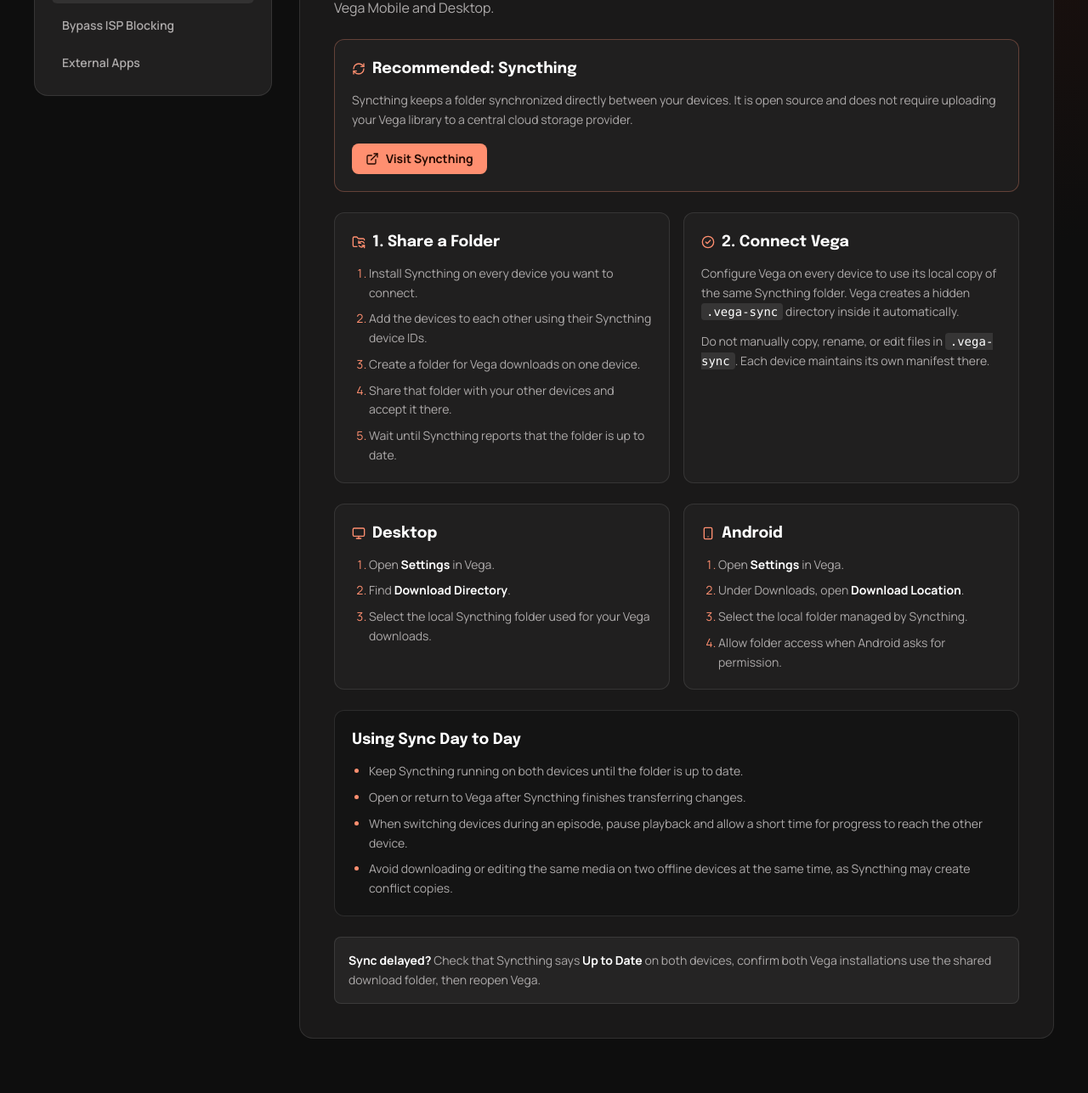
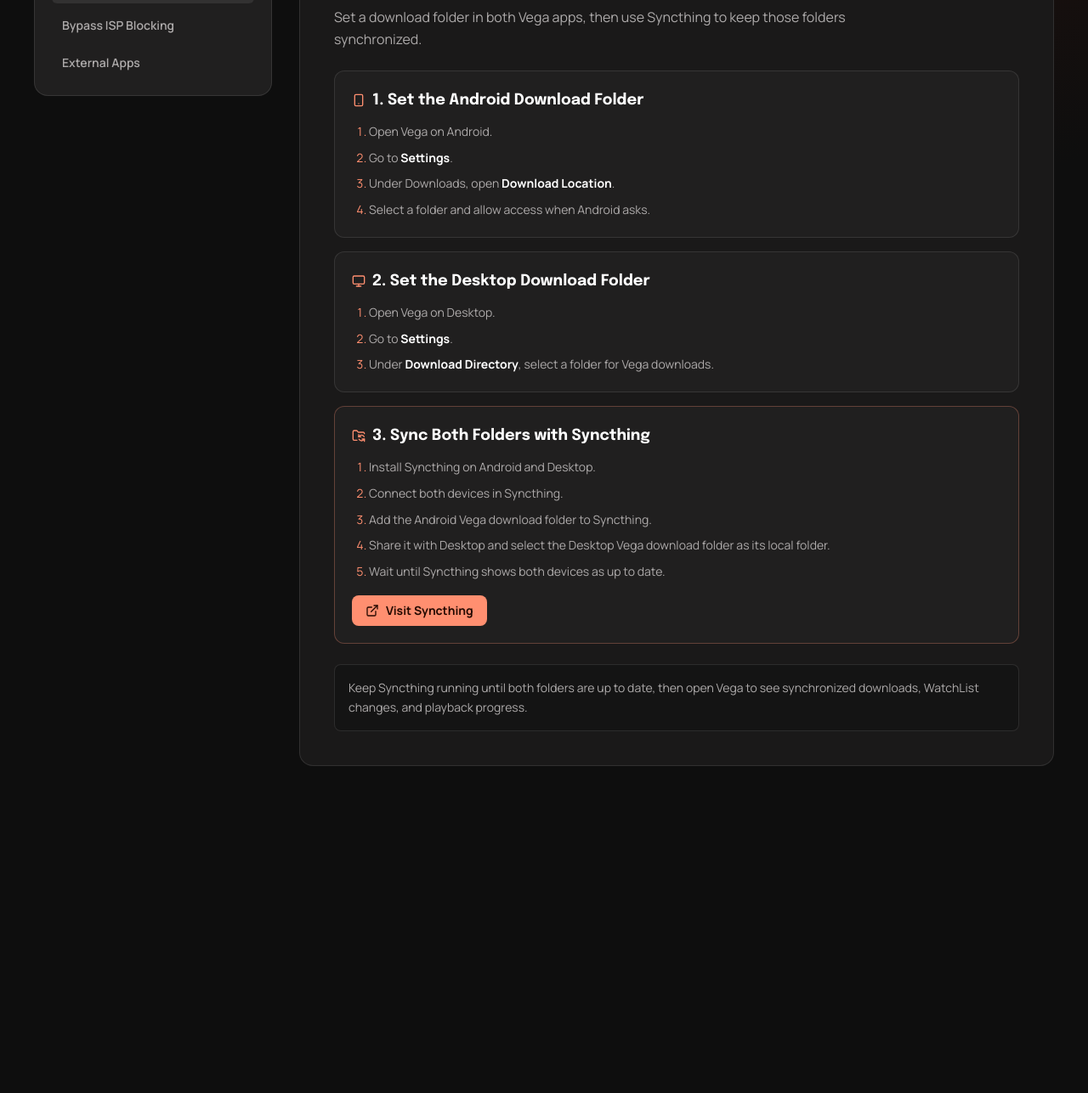
Before and after one commit to vega-org/vega-site, an Astro site: page /guide/cross-device-sync in a window 1280 px wide. Shown: the part 346-1633 px from the top of the page at 85% size. After the commit the page ends 1312 px from the top, so only its background shows below. Built offline with nearby package versions, Linux system fonts and the light colour scheme; Astro itself is replaced by a stand-in of ours.

Commit message:
docs: simplify cross-device sync guide

```diff
--- a/src/components/guide/sections/CrossDeviceSyncSection.astro
+++ b/src/components/guide/sections/CrossDeviceSyncSection.astro
@@ -1,12 +1,5 @@
 ---
-import {
-  CheckCircle2,
-  ExternalLink,
-  FolderSync,
-  Monitor,
-  RefreshCw,
-  Smartphone,
-} from "@lucide/astro";
+import { ExternalLink, FolderSync, Monitor, Smartphone } from "@lucide/astro";
 
 const syncthingUrl = "https://syncthing.net/";
 ---
@@ -25,138 +18,92 @@
   <h2
     class="mt-4 font-headline text-[clamp(1.8rem,3.6vw,2.6rem)] font-black tracking-tight text-white"
   >
-    Keep Vega in Sync Across Your Devices
+    Sync Vega Between Android and Desktop
   </h2>
 
   <p class="mt-3 max-w-[72ch] text-base leading-relaxed text-vega-muted">
-    Vega synchronizes through your download folder. Share that folder between
-    your devices to keep downloaded media, Continue Watching progress, and
-    WatchList changes available across Vega Mobile and Desktop.
+    Set a download folder in both Vega apps, then use Syncthing to keep those
+    folders synchronized.
   </p>
 
-  <article
-    class="mt-6 rounded-xl border border-vega-accent/30 bg-vega-surface-hi p-5"
-  >
-    <div class="inline-flex items-center gap-2 text-white">
-      <RefreshCw class="h-4 w-4 text-vega-accent" aria-hidden="true" />
-      <h3 class="font-headline text-lg font-bold">Recommended: Syncthing</h3>
-    </div>
-    <p class="mt-3 text-sm leading-relaxed text-vega-muted">
-      Syncthing keeps a folder synchronized directly between your devices. It is
-      open source and does not require uploading your Vega library to a central
-      cloud storage provider.
-    </p>
-    <a
-      class="mt-4 inline-flex items-center gap-2 rounded-lg bg-vega-accent px-4 py-2 text-sm font-bold text-[#240900] transition hover:-translate-y-0.5"
-      href={syncthingUrl}
-      target="_blank"
-      rel="noreferrer"
-    >
-      <ExternalLink class="h-4 w-4" aria-hidden="true" />
-      Visit Syncthing
-    </a>
-  </article>
-
-  <div class="mt-6 grid gap-4 md:grid-cols-2">
+  <div class="mt-6 space-y-4">
     <article class="rounded-xl border border-white/10 bg-vega-surface-hi p-5">
       <div class="inline-flex items-center gap-2 text-white">
-        <FolderSync class="h-4 w-4 text-vega-accent" aria-hidden="true" />
-        <h3 class="font-headline text-lg font-bold">1. Share a Folder</h3>
+        <Smartphone class="h-4 w-4 text-vega-accent" aria-hidden="true" />
+        <h3 class="font-headline text-lg font-bold">
+          1. Set the Android Download Folder
+        </h3>
       </div>
       <ol
         class="mt-3 list-decimal space-y-2 pl-5 text-sm leading-relaxed text-vega-muted marker:text-vega-accent"
       >
-        <li>Install Syncthing on every device you want to connect.</li>
-        <li>Add the devices to each other using their Syncthing device IDs.</li>
-        <li>Create a folder for Vega downloads on one device.</li>
-        <li>Share that folder with your other devices and accept it there.</li>
-        <li>Wait until Syncthing reports that the folder is up to date.</li>
+        <li>Open Vega on Android.</li>
+        <li>Go to <strong class="text-white">Settings</strong>.</li>
+        <li>
+          Under Downloads, open <strong class="text-white"
+            >Download Location</strong
+          >.
+        </li>
+        <li>Select a folder and allow access when Android asks.</li>
       </ol>
     </article>
 
     <article class="rounded-xl border border-white/10 bg-vega-surface-hi p-5">
       <div class="inline-flex items-center gap-2 text-white">
-        <CheckCircle2 class="h-4 w-4 text-vega-accent" aria-hidden="true" />
-        <h3 class="font-headline text-lg font-bold">2. Connect Vega</h3>
-      </div>
-      <p class="mt-3 text-sm leading-relaxed text-vega-muted">
-        Configure Vega on every device to use its local copy of the same
-        Syncthing folder. Vega creates a hidden <code
-          class="rounded bg-white/10 px-1.5 py-0.5 text-white">.vega-sync</code
-        > directory inside it automatically.
-      </p>
-      <p class="mt-3 text-sm leading-relaxed text-vega-muted">
-        Do not manually copy, rename, or edit files in <code
-          class="rounded bg-white/10 px-1.5 py-0.5 text-white">.vega-sync</code
-        >. Each device maintains its own manifest there.
-      </p>
-    </article>
-  </div>
-
-  <div class="mt-6 grid gap-4 md:grid-cols-2">
-    <article class="rounded-xl border border-white/10 bg-vega-surface-hi p-5">
-      <div class="inline-flex items-center gap-2 text-white">
         <Monitor class="h-4 w-4 text-vega-accent" aria-hidden="true" />
-        <h3 class="font-headline text-lg font-bold">Desktop</h3>
+        <h3 class="font-headline text-lg font-bold">
+          2. Set the Desktop Download Folder
+        </h3>
       </div>
       <ol
         class="mt-3 list-decimal space-y-2 pl-5 text-sm leading-relaxed text-vega-muted marker:text-vega-accent"
       >
-        <li>Open <strong class="text-white">Settings</strong> in Vega.</li>
-        <li>Find <strong class="text-white">Download Directory</strong>.</li>
-        <li>Select the local Syncthing folder used for your Vega downloads.</li>
+        <li>Open Vega on Desktop.</li>
+        <li>Go to <strong class="text-white">Settings</strong>.</li>
+        <li>
+          Under <strong class="text-white">Download Directory</strong>, select a
+          folder for Vega downloads.
+        </li>
       </ol>
     </article>
 
-    <article class="rounded-xl border border-white/10 bg-vega-surface-hi p-5">
+    <article
+      class="rounded-xl border border-vega-accent/30 bg-vega-surface-hi p-5"
+    >
       <div class="inline-flex items-center gap-2 text-white">
-        <Smartphone class="h-4 w-4 text-vega-accent" aria-hidden="true" />
-        <h3 class="font-headline text-lg font-bold">Android</h3>
+        <FolderSync class="h-4 w-4 text-vega-accent" aria-hidden="true" />
+        <h3 class="font-headline text-lg font-bold">
+          3. Sync Both Folders with Syncthing
+        </h3>
       </div>
       <ol
         class="mt-3 list-decimal space-y-2 pl-5 text-sm leading-relaxed text-vega-muted marker:text-vega-accent"
       >
-        <li>Open <strong class="text-white">Settings</strong> in Vega.</li>
+        <li>Install Syncthing on Android and Desktop.</li>
+        <li>Connect both devices in Syncthing.</li>
+        <li>Add the Android Vega download folder to Syncthing.</li>
         <li>
-          Under Downloads, open <strong class="text-white"
-            >Download Location</strong
-          >.
+          Share it with Desktop and select the Desktop Vega download folder as
+          its local folder.
         </li>
-        <li>Select the local folder managed by Syncthing.</li>
-        <li>Allow folder access when Android asks for permission.</li>
+        <li>Wait until Syncthing shows both devices as up to date.</li>
       </ol>
+      <a
+        class="mt-4 inline-flex items-center gap-2 rounded-lg bg-vega-accent px-4 py-2 text-sm font-bold text-[#240900] transition hover:-translate-y-0.5"
+        href={syncthingUrl}
+        target="_blank"
+        rel="noreferrer"
+      >
+        <ExternalLink class="h-4 w-4" aria-hidden="true" />
+        Visit Syncthing
+      </a>
     </article>
   </div>
 
-  <article class="mt-6 rounded-xl border border-white/10 bg-black/20 p-5">
-    <h3 class="font-headline text-lg font-bold text-white">
-      Using Sync Day to Day
-    </h3>
-    <ul
-      class="mt-3 list-disc space-y-2 pl-5 text-sm leading-relaxed text-vega-muted marker:text-vega-accent"
-    >
-      <li>
-        Keep Syncthing running on both devices until the folder is up to date.
-      </li>
-      <li>
-        Open or return to Vega after Syncthing finishes transferring changes.
-      </li>
-      <li>
-        When switching devices during an episode, pause playback and allow a
-        short time for progress to reach the other device.
-      </li>
-      <li>
-        Avoid downloading or editing the same media on two offline devices at
-        the same time, as Syncthing may create conflict copies.
-      </li>
-    </ul>
-  </article>
-
-  <div class="mt-6 rounded-lg border border-white/10 bg-white/5 p-4">
+  <div class="mt-6 rounded-lg border border-white/10 bg-black/20 p-4">
     <p class="text-sm leading-relaxed text-vega-muted">
-      <strong class="text-white">Sync delayed?</strong> Check that Syncthing says
-      <strong class="text-white">Up to Date</strong> on both devices, confirm both
-      Vega installations use the shared download folder, then reopen Vega.
+      Keep Syncthing running until both folders are up to date, then open Vega
+      to see synchronized downloads, WatchList changes, and playback progress.
     </p>
   </div>
 </section>
```
